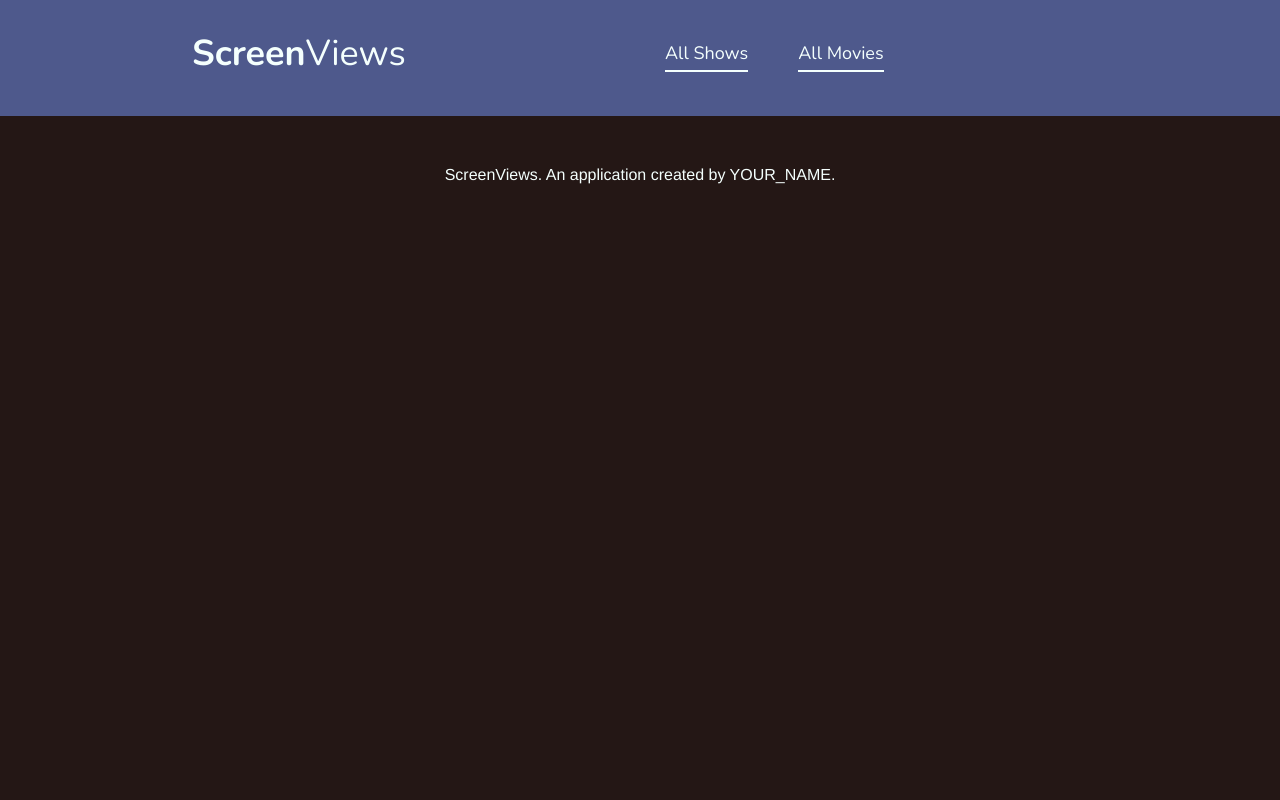
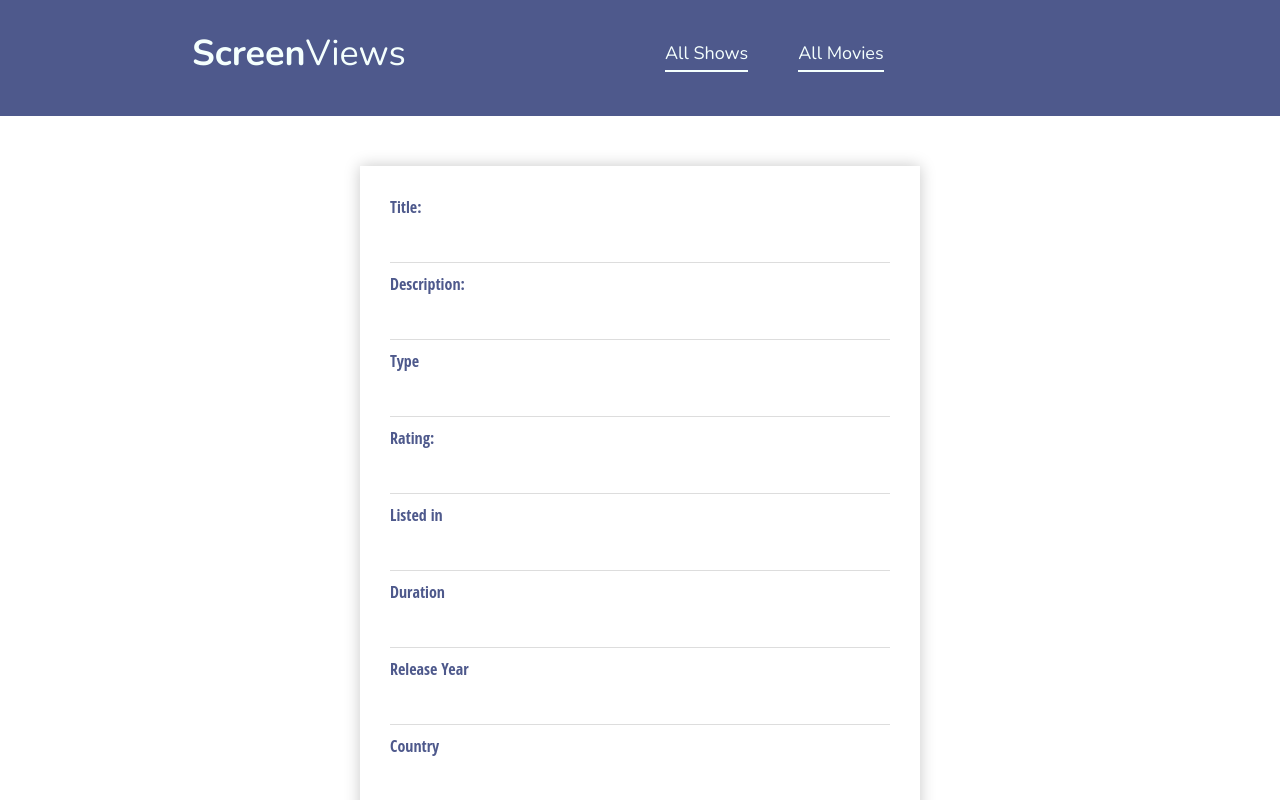
Before and after one commit to joinpursuit/8-0-react-crud-lab, a React (Create React App) app: page /movies/1/edit in a window 1280 px wide. Shown: the top 800 px of the page. Built offline with nearby package versions, Linux system fonts and the light colour scheme.

Commit message:
Create and update MoviesEditForm component and create Route path for /movies/id/edit path

```diff
--- a/src/App.js
+++ b/src/App.js
@@ -4,12 +4,18 @@ import { BrowserRouter as Router, Routes, Route } from "react-router-dom";
 import Footer from "./components/common/Footer";
 import Home from "./components/home/Home";
 import Nav from "./components/common/Nav";
+
+// Shows Components
 import Show from "./components/shows/Show";
 import ShowsEditForm from "./components/shows/ShowsEditForm";
 import ShowsIndex from "./components/shows/ShowsIndex";
 import ShowsNewForm from "./components/shows/ShowsNewForm";
+
+// Movies Components
+
+import Movie from "./components/movies/Movie";
+import MoviesEditForm from "./components/movies/MoviesEditForm";
 import MoviesIndex from "./components/movies/MoviesIndex";
-import Movie from "./components/movies/Movie";
 import MoviesNewForm from "./components/movies/MoviesNewForm";
 
 function App() {
@@ -17,16 +23,21 @@ function App() {
     <div className="wrapper">
       <Router>
         <Nav />
+
         <Routes>
           <Route path="/" element={<Home />} />
+
           <Route path="/shows" element={<ShowsIndex />} />
           <Route path="/shows/new" element={<ShowsNewForm />} />
           <Route path="/shows/:id" element={<Show />} />
           <Route path="/shows/:id/edit" element={<ShowsEditForm />} />
+
           <Route path="/movies" element={<MoviesIndex />} />
           <Route path="/movies/:id" element={<Movie />} />
           <Route path="/movies/new" element={<MoviesNewForm />} />
+          <Route path="/movies/:id/edit" element={<MoviesEditForm />} />
         </Routes>
+
         <Footer />
       </Router>
     </div>
--- /dev/null
+++ b/src/components/movies/MoviesEditForm.js
@@ -0,0 +1,105 @@
+import { useState } from "react";
+import "./MoviesForm.css";
+
+export default function MoviesForm() {
+  const [movie, setMovie] = useState({
+    type: "",
+    title: "",
+    country: "",
+    dateAdded: "",
+    description: "",
+    duration: "",
+    listedIn: "",
+    rating: "",
+    releaseYear: "",
+  });
+
+  function handleSubmit(event) {}
+
+  function handleTextChange(event) {
+    setMovie({
+      ...movie,
+      [event.target.id]: event.target.value,
+    });
+  }
+
+  return (
+    <form onSubmit={handleSubmit}>
+      <label htmlFor="title">Title:</label>
+      <input
+        type="text"
+        id="title"
+        value={movie.title}
+        onChange={handleTextChange}
+      />
+
+      <label htmlFor="description">Description:</label>
+      <input
+        type="text"
+        id="description"
+        value={movie.description}
+        onChange={handleTextChange}
+      />
+
+      <label htmlFor="type">Type</label>
+      <input
+        type="text"
+        id="type"
+        value={movie.type}
+        onChange={handleTextChange}
+      />
+
+      <label htmlFor="rating">Rating:</label>
+      <input
+        type="text"
+        id="rating"
+        value={movie.rating}
+        onChange={handleTextChange}
+      />
+
+      <label htmlFor="listedIn">Listed in</label>
+      <input
+        type="text"
+        id="listedIn"
+        value={movie.listedIn}
+        onChange={handleTextChange}
+      />
+
+      <label htmlFor="duration">Duration</label>
+      <input
+        type="text"
+        id="duration"
+        value={movie.duration}
+        onChange={handleTextChange}
+      />
+
+      <label htmlFor="releaseYear">Release Year</label>
+      <input
+        type="text"
+        id="releaseYear"
+        value={movie.releaseYear}
+        onChange={handleTextChange}
+      />
+
+      <label htmlFor="country">Country</label>
+      <input
+        type="text"
+        id="country"
+        value={movie.country}
+        onChange={handleTextChange}
+      />
+
+      <label htmlFor="dateAdded">Date added:</label>
+      <input
+        type="text"
+        id="dateAdded"
+        value={movie.dateAdded}
+        onChange={handleTextChange}
+      />
+
+      <br />
+
+      <input type="submit" />
+    </form>
+  );
+}
```
